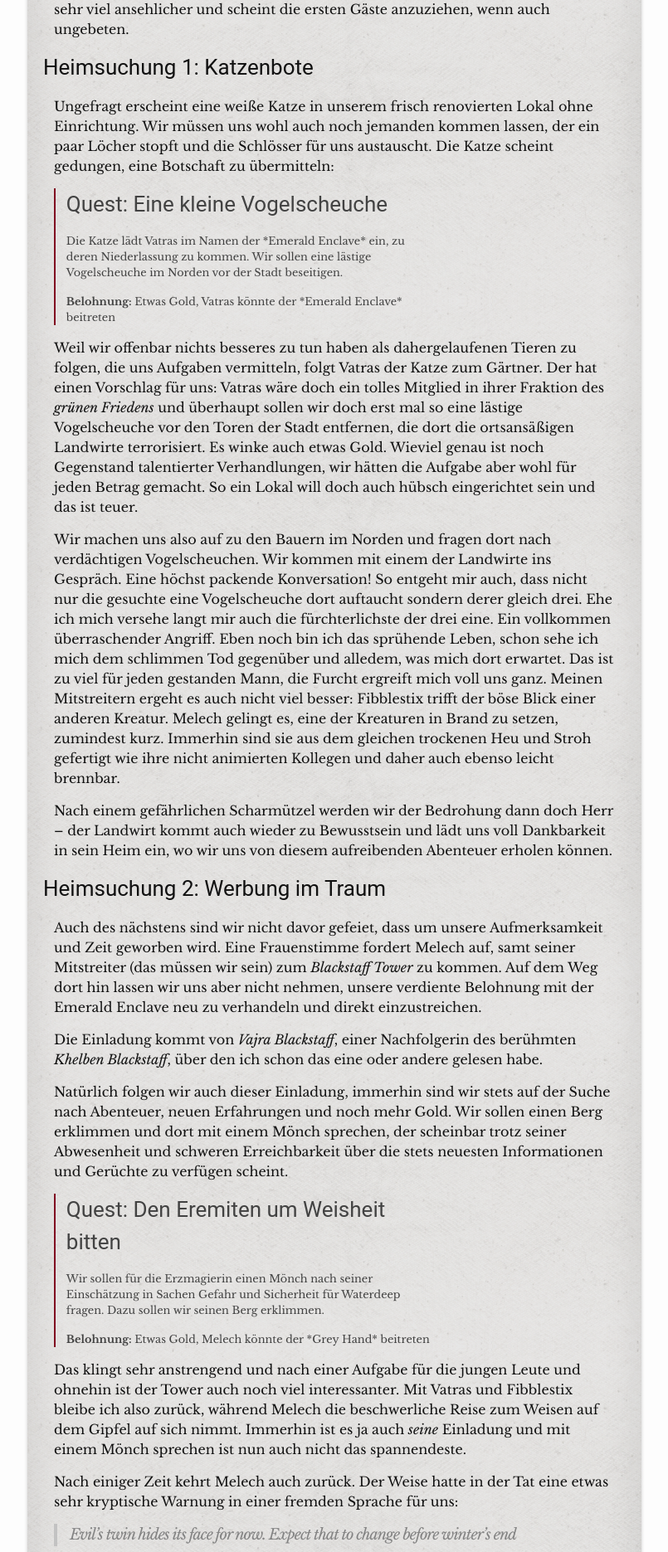
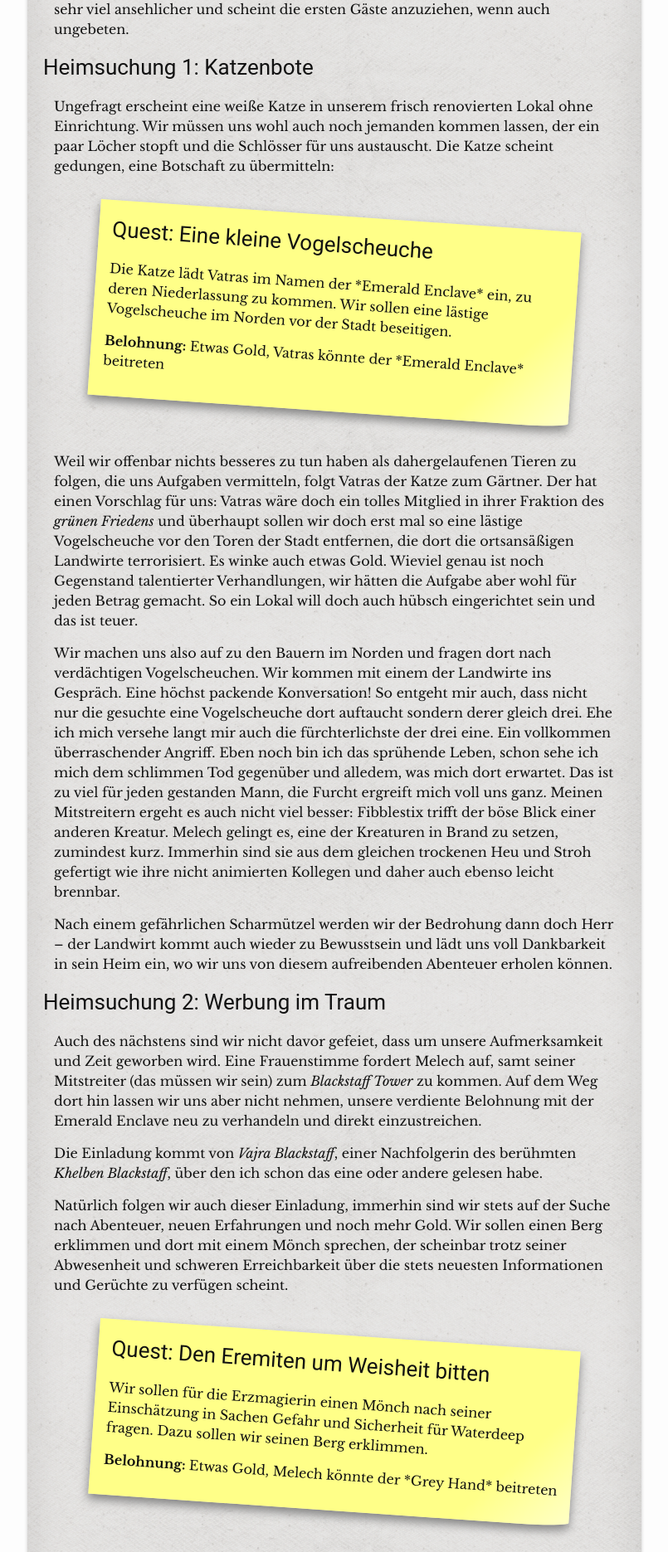
Before and after one commit to Wayneoween/dnd5e_story_wdh, a Jekyll site: the page built from _posts/2019-08-19-glueck-allein.md, in a window 1280 px wide. Shown: the part 983-2854 px from the top of the page at 83% size, without its empty margins (237-1042 px from the left). Built offline with Jekyll 4.4.1, drawn with Linux system fonts in a browser that asks for light colours; some web fonts are replaced; our own code applies the rules of GitHub Pages for plain Markdown files; some of the changed text lies outside the part shown.

Commit message:
Klebezettel-Optik

```diff
--- a/_posts/2019-08-19-glueck-allein.md
+++ b/_posts/2019-08-19-glueck-allein.md
@@ -151,11 +151,11 @@ in die private Loge des *Mert*.
 *Mert* ist kein seriöserer oder ernstzunehmenderer Charakter als Volo:
 
 <div class="infobox quest">
-<h3>Pferde Fragen</h3>
+<h3>Pferde fragen</h3>
 <p>Wir sollen ein sprechendes Pferd über die aktuellen Pläne und Machenschaften
-der *Zhentarim* befragen.</p>
+der <emph>Zhentarim</emph> befragen.</p>
 <p class="reward">Etwas Gold vermutlich. Fibblestix und Heinrich können den
-*Harfnern* beitreten.</p>
+<strong>Harfnern</strong> beitreten.</p>
 </div>
 
 Natürlich war auch diese Einladung nicht nur ein freundlicher Besuch in der
--- a/_sass/custom.scss
+++ b/_sass/custom.scss
@@ -39,41 +39,38 @@
 }
 
 .infobox {
-    font-size: 0.8em;
-    width: 66%;
-    padding-left: 1em;
-    color: $grey-color-dark;
-}
-.quest {
-    border-left: 2px solid #800020;
-    h3 {
-        &:before {
-            content: "Quest: ";
-        }
-    }
-    .reward {
-        &:before {
-            content: "Belohnung: ";
-            font-weight: 700;
-        }
-    }
-}
-.hint {
-    border-left: 2px solid #1D769F;
-    h3 {
-        &:before {
-            content: "Hinweis: ";
-        }
-    }
+    border-bottom-right-radius: 60px 5px;
+    box-shadow: 0px 6px 12px $grey-color;
+    padding: 1em;
+    transform: rotate(4deg);
+    margin: 3em;
 }
 .char {
-    border-left: 2px solid #1D9F46;
-    h3 {
-        &:before {
-            content: "Mitstreiter: ";
-        }
+    background: #768bb0; /* Old browsers */
+    background: linear-gradient(135deg, #768bb0 81%,#768bb0 82%,#768bb0 82%,#768bb0 100%);
+    h3:before {
+        content: 'Mitstreiter: ';
     }
     .class {
         font-weight: bold;
     }
 }
+
+.hint {
+    background: #d29d9d; /* Old browsers */
+    background: linear-gradient(135deg, #d29d9d 81%,#d29d9d 82%,#d29d9d 82%,#d29d9d 100%);
+    h3:before {
+        content: 'Hinweis: ';
+    }
+}
+.quest {
+    background: #ffff88;
+    background: linear-gradient(135deg, #ffff88 81%,#ffff88 82%,#ffff88 82%,#ffffc6 100%);
+    h3:before {
+        content: 'Quest: ';
+    }
+    .reward:before {
+        content: 'Belohnung: ';
+        font-weight: bold;
+    }
+}
```
